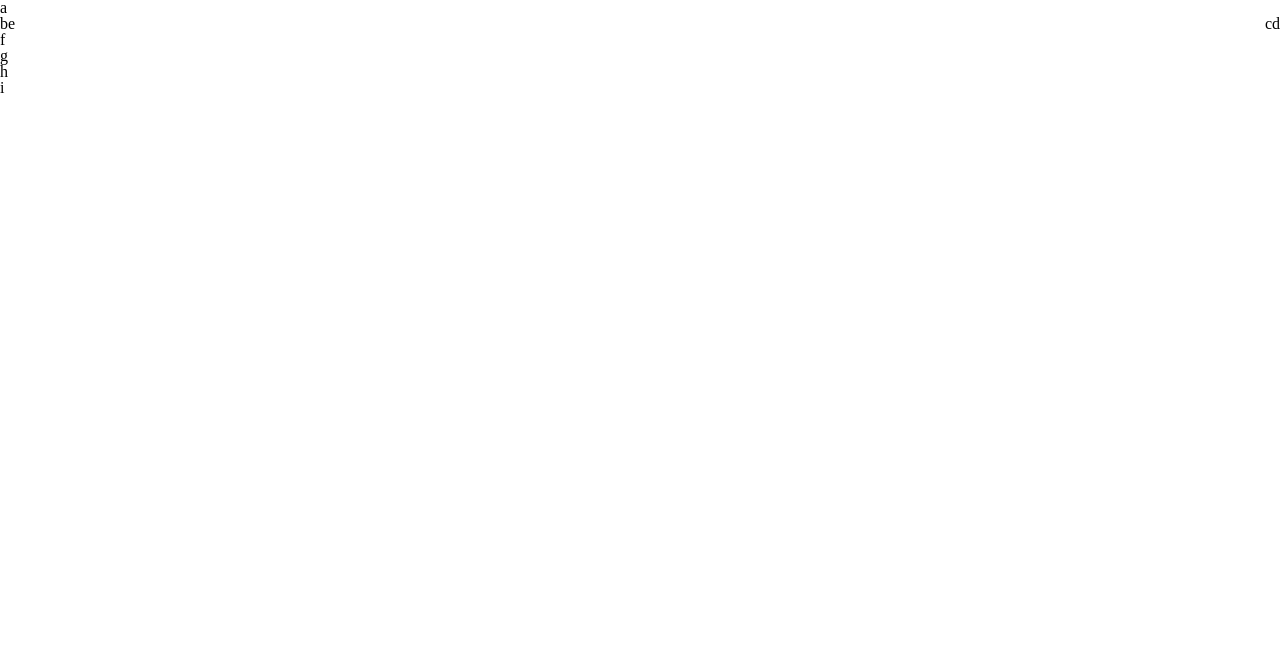
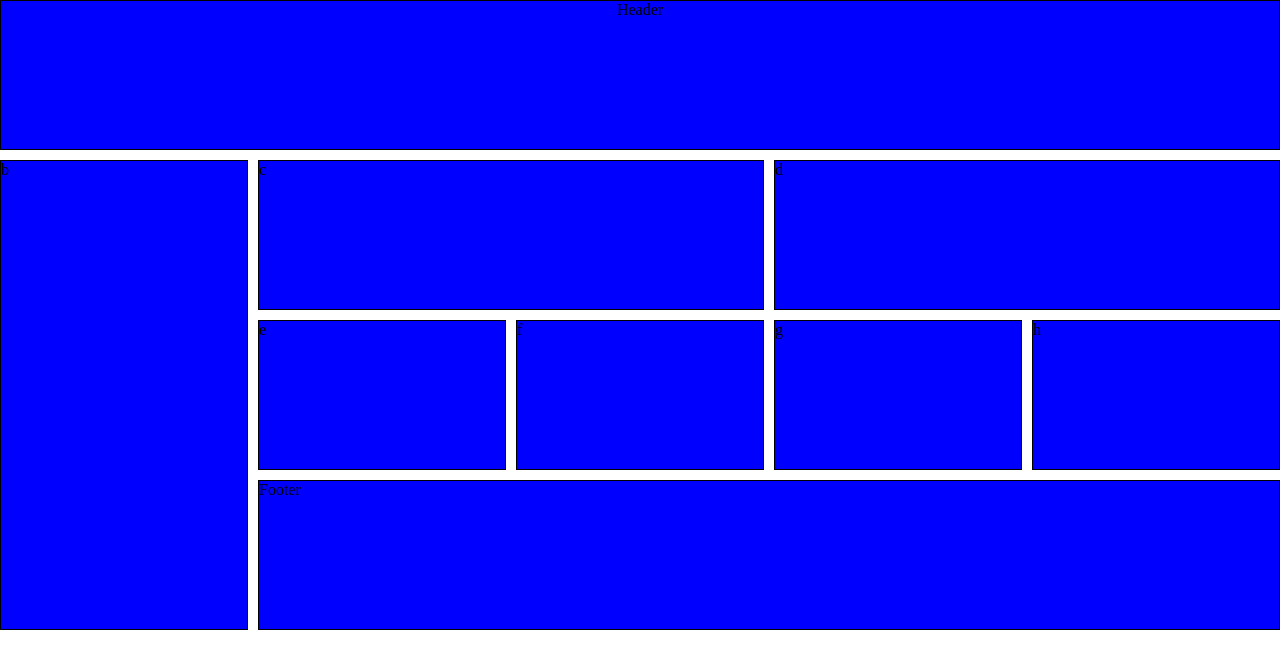
Before and after one commit to tareqmeg/lab-01, a plain HTML site: page index.html in a window 1280 px wide. Drawn offline with Linux system fonts and the light colour scheme.

Commit message:
grid and changeing the colores related to the screen size

```diff
--- a/baseRule.css
+++ b/baseRule.css
@@ -5,19 +5,36 @@
     padding: 0;
 }
 
-header{
+header, aside, div, footer{
+    border: 1px solid black;
+    background-color: cadetblue;
+}
+.grid_container{
+    display: grid;
+    grid-template-columns: repeat(5, 1fr);
+    grid-auto-rows: minmax(150px, auto);
+    grid-gap: 10px;
+
 
 }
 
+header{
+    grid-column: 1/6;
+    text-align: center;
+    text-align: center;
+}
+
 aside{
-    float: left;
+    grid-row: 2/5;
+}
+.c{
+    grid-column: 2/4;
+}
+.d{
+    grid-column: 4/6;
+}
+
+.i{
+    grid-column: 2/6;
 
 }
-
-.secr{
- float: right;
-}
-
-.secr div{
-    float: left;
-   }
--- a/index.html
+++ b/index.html
@@ -9,23 +9,23 @@
 </head>
 
 <body>
+<section class="grid_container">
+        <header class ="a">Header</header>
+        <aside class ="b">b</aside>
 
-        <header class ="a">a</header>
-        <aside class ="b">b</aside>
-        <section class ="secr">
             <div class ="c">c</div>
             <div class ="d">d</div>
-        </section>
-            <section>
+
+
             <div class ="e">e</div>
             <div class ="f">f</div>
             <div class ="g">g</div>
             <div class ="h">h</div>
-        </section>
-
-        <footer class ="i">i</footer>
 
 
+        <footer class ="i">Footer</footer>
+
+    </section>
 
 
 
--- a/layout.css
+++ b/layout.css
@@ -1,6 +1,6 @@
-@media only screen and (min-width: 768px) and (max-width: 960px) and(min-height: 768px) {
+/* @media only screen and (min-width: 768px) and (max-width: 960px) and(min-height: 768px) {
     /* For Desctob: */
-    .a {
+    /*.a {
       width: 960px;
       height: 100px;
     }
@@ -36,14 +36,22 @@
         width: 80%;
         height: 100px;
       }
-  }
+  } */
+
+  @media screen and (min-width: 0px) and (max-width: 400px) {
+    header, aside, div, footer { background-color: red; }
+}
+@media screen and (min-width: 401px) and (max-width: 599px) {
+  header, aside, div, footer  { background-color: green; }
+}
+@media screen and (min-width: 786px) {
+  header, aside, div, footer  { background-color: blue; }
+}
 
 
-
-
-@media only screen and (max-width: 767px) and (min-width: 480px) {
+/* @media only screen and (max-width: 767px) and (min-width: 480px) {
     /* For mobile phones: */
-    .a {
+   /* .a {
         width: 100%;
         height: 14%;
       }
@@ -79,4 +87,4 @@
           width: 80%;
           height: 100px;
         }
-  }
+  } */
--- a/style.css
+++ b/style.css
@@ -1,4 +1,4 @@
-@import "reset.css";
+/* @import "reset.css"; */
+@import "baseRule.css";
 @import "layout.css";
-@import "baseRule.css";
 @import "theme.css";
```
